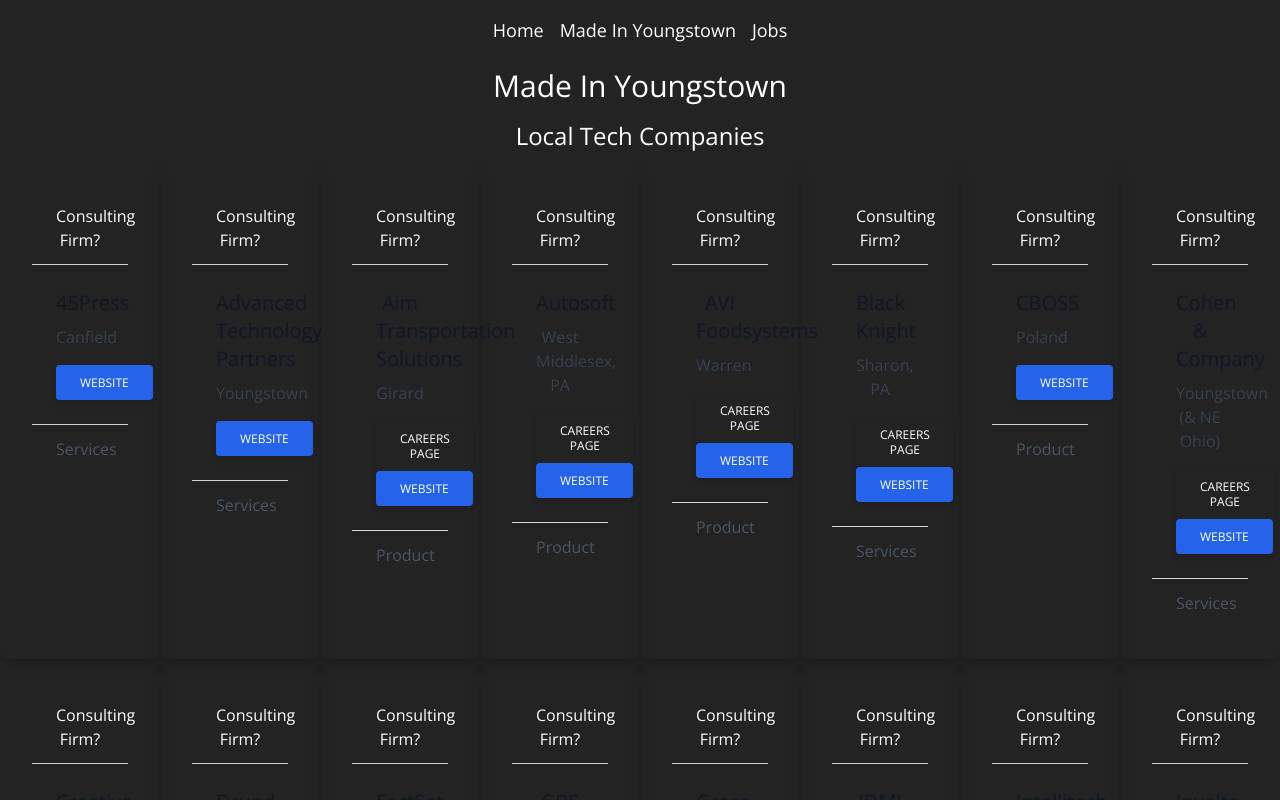
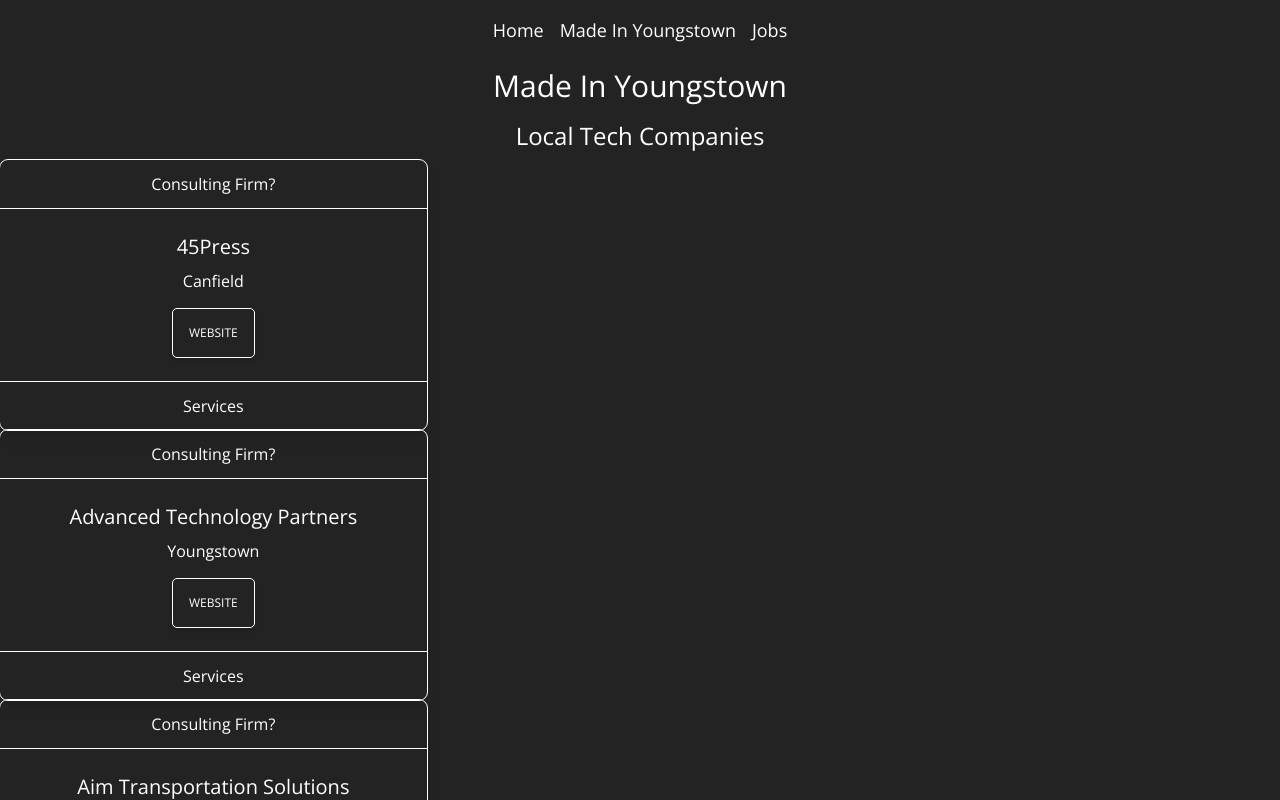
Before and after one commit to codeyoungstown/next-codeyoungstown.com, a Next.js app: page /made-in-youngstown in a window 1280 px wide. Shown: the top 800 px of the page. Built offline with nearby package versions, Linux system fonts and the light colour scheme.

Commit message:
color theming consistent

```diff
--- a/components/Companies.tsx
+++ b/components/Companies.tsx
@@ -3,24 +3,22 @@ import { FontAwesomeIcon } from "@fortawesome/react-fontawesome";
 
 export default function Companies() {
   return (
-    <div className="justify-center flex flex-wrap">
+    <div className="">
       {companies.map((company) => (
         <div
-          className="block rounded-lg shadow-lg max-w-sm text-center p-8 flex-none w-40"
+          className="rounded-lg shadow-lg text-center outline-white outline-1 outline w-1/3"
           key={company.name}
         >
-          <div className="py-3 px-6 border-b border-gray-300">
+          <div className="py-3 px-6 border-b border-white">
             Consulting Firm?
           </div>
           <div className="p-6">
-            <h5 className="text-gray-900 text-xl font-medium mb-2">
-              {company.name}
-            </h5>
-            <p className="text-gray-700 text-base mb-4">{company.city}</p>
+            <h5 className="text-xl mb-2">{company.name}</h5>
+            <p className="mb-4">{company.city}</p>
             {company.careers != "" && (
               <button
                 type="button"
-                className="inline-block px-6 py-2.5  text-xs leading-tight uppercase rounded shadow-md hover:bg-blue hover:shadow-lg focus:bg-blue focus:shadow-lg focus:outline-none focus:ring-0 active:bg-blue active:shadow-lg transition duration-150 ease-in-out"
+                className="p-4 text-xs uppercase rounded shadow-md text-CYgray bg-white hover:bg-gray-300"
               >
                 <a
                   href={company.careers}
@@ -34,7 +32,7 @@ export default function Companies() {
             )}
             <button
               type="button"
-              className="inline-block px-6 py-2.5 bg-blue-600 text-white font-medium text-xs leading-tight uppercase rounded shadow-md hover:bg-blue-700 hover:shadow-lg focus:bg-blue-700 focus:shadow-lg focus:outline-none focus:ring-0 active:bg-blue-800 active:shadow-lg transition duration-150 ease-in-out"
+              className="p-4 bg-CYgray text-white text-xs uppercase rounded shadow-md hover:text-gray-300 outline-1 outline-white outline hover:outline-gray-300"
             >
               <a
                 href={company.website}
@@ -47,7 +45,7 @@ export default function Companies() {
               </a>
             </button>
           </div>
-          <div className="py-3 px-6 border-t border-gray-300 text-gray-600">
+          <div className="py-3 px-6 border-t border-white text-white">
             {company.servicesOrProduct}
           </div>
         </div>
--- a/pages/jobs-form.tsx
+++ b/pages/jobs-form.tsx
@@ -119,7 +119,7 @@ export default function JobsForm() {
         </div>
         <div>
           <button
-            className="p-4 outline rounded-full border-0 border-white hover:bg-gray-700"
+            className="p-4 outline rounded-full border-0 border-white hover:text-gray-300"
             type="submit"
           >
             Submit
--- a/tailwind.config.js
+++ b/tailwind.config.js
@@ -8,7 +8,6 @@ module.exports = {
     extend: {
       colors: {
         CYgray: "#222322",
-        white: "#ffffff",
       },
     },
   },
```
